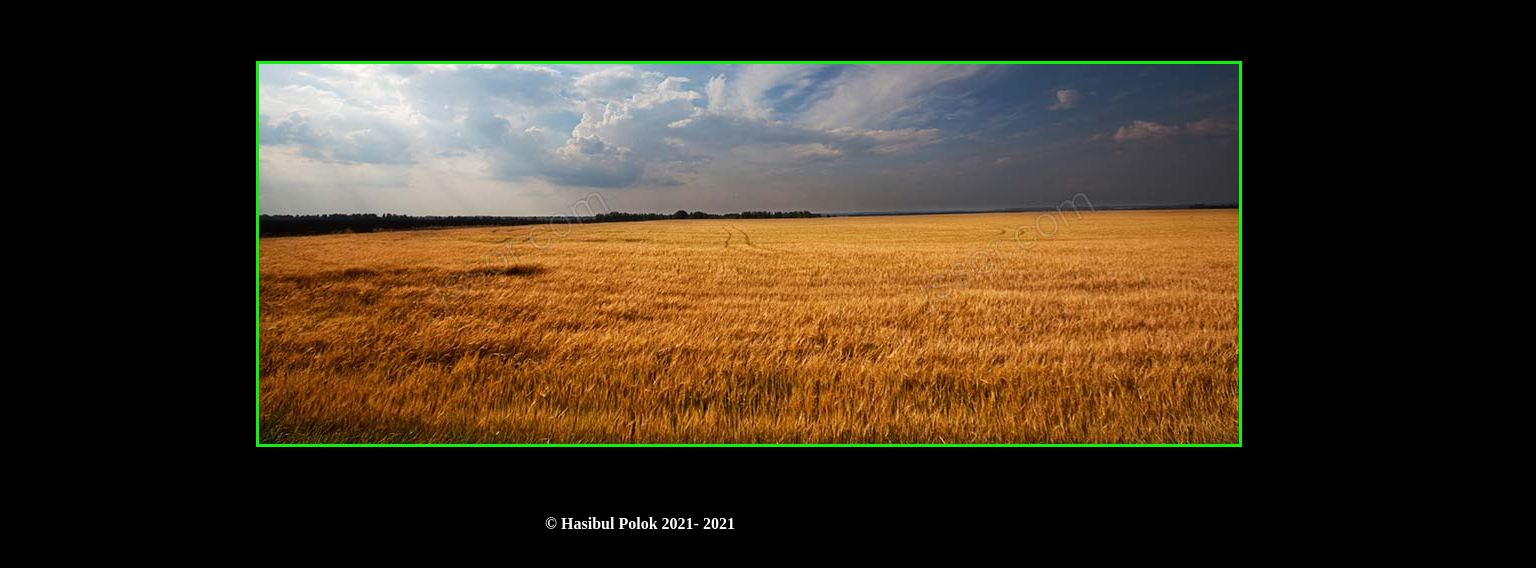
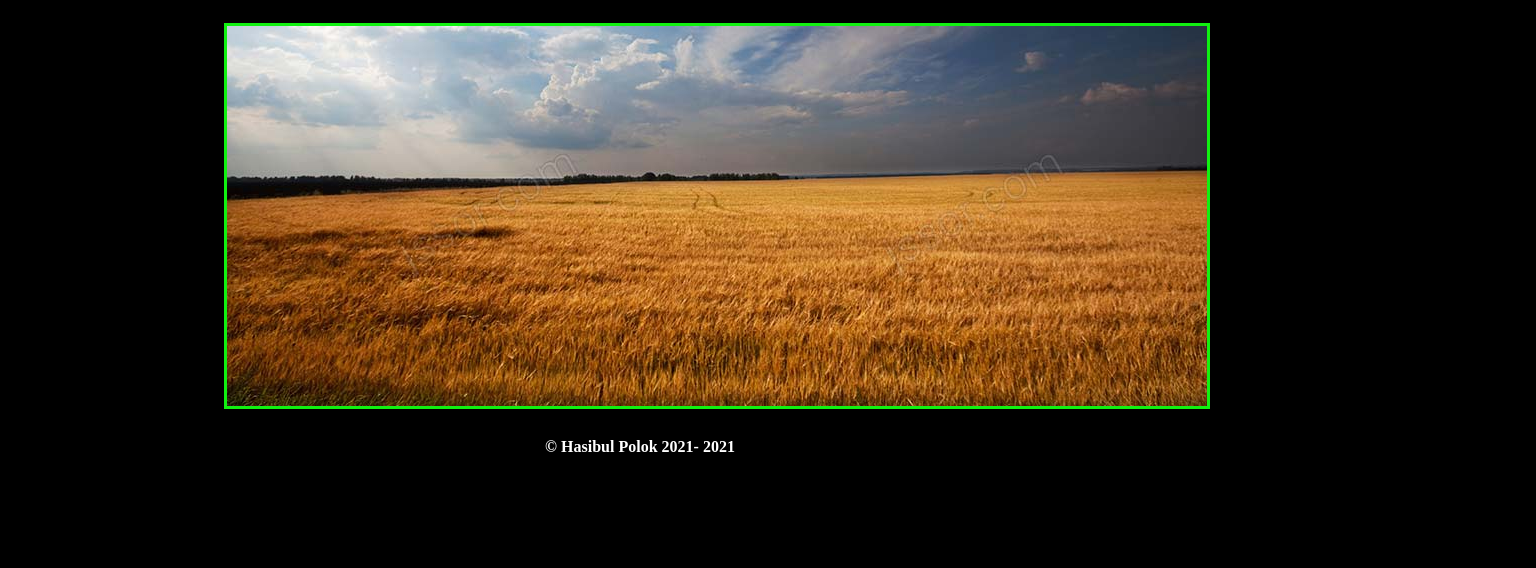
Before and after one commit to hasibulpolok/simpleJsSlider, a plain HTML site: page index.html in a window 1280 px wide. Shown: the part 70-638 px from the top of the page, 1536 px wide, since content can reach past the window. Drawn offline with Linux system fonts and the light colour scheme.

Commit message:
more styles added

```diff
--- a/css/style.css
+++ b/css/style.css
@@ -12,11 +12,16 @@ h2{
 }
 div{
     width: 100%;
-    margin: 5% 20%;
+}
+.main{
+    position: relative;
+    width: 65%;
+    margin: 0 auto;
+    margin-top: 2%;
 }
 
 
-div img{
+.main img{
     border:3px solid rgb(17, 241, 17);
 }
 
@@ -24,4 +29,5 @@ footer{
     text-align: center;
     font-weight: 900;
     color: #fff;
+    margin-top:2%;
 }
--- a/index.html
+++ b/index.html
@@ -15,8 +15,10 @@
         <h2>Simple Slider With Vanilla Js</h2>
     </header>
     <main>
-        <div>
-            <img id="slider-img" src="img/pic-1.jpg" alt="slider-pic-1">
+        <div class="main">
+            <div class="main-slider">
+                <img id="slider-img" src="img/pic-1.jpg" alt="slider-pic-1">
+            </div>
         </div>
     </main>
     <footer>&copy; Hasibul Polok 2021-
```
